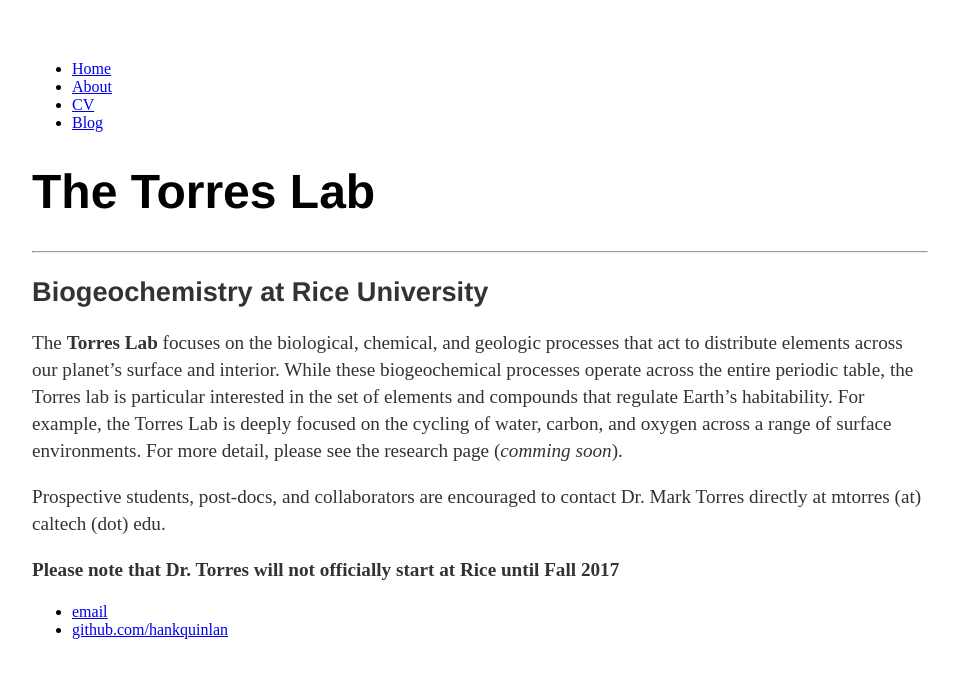
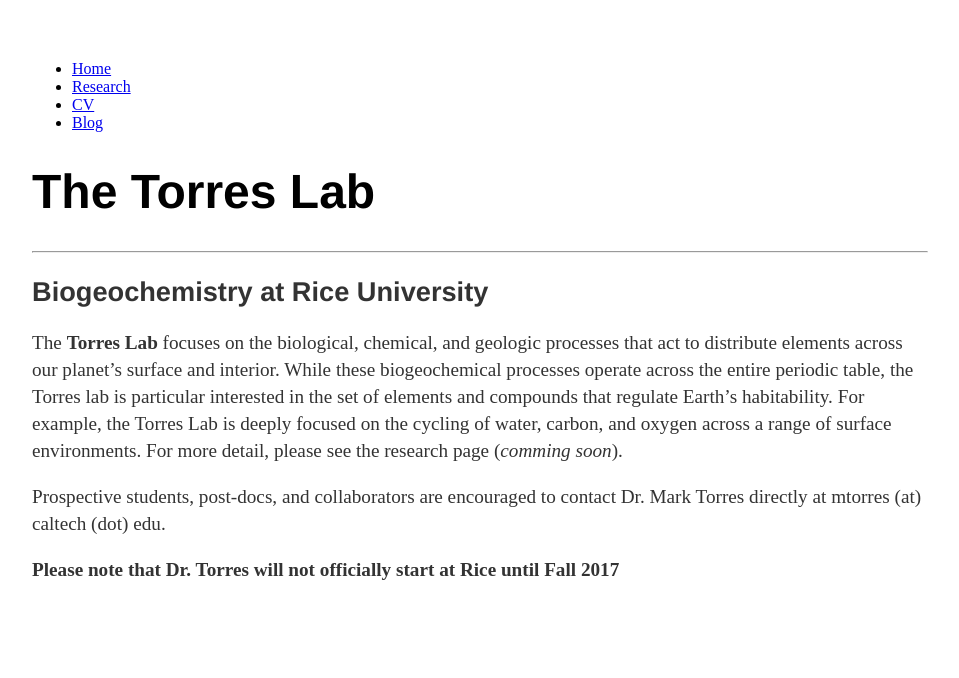
Before and after one commit to torres-lab/torres-lab.github.io, a Jekyll site: the page built from index.html, in a window 1280 px wide. Shown: the top 678 px of the page, without its empty margins (160-1119 px from the left). Built offline with Jekyll 4.4.1, drawn with Linux system fonts in a browser that asks for light colours.

Commit message:
Update default.html

```diff
--- a/_layouts/default.html
+++ b/_layouts/default.html
@@ -9,7 +9,7 @@
 			<nav>
 	    		<ul>
 	        		<li><a href="/">Home</a></li>
-		        	<li><a href="/about">About</a></li>
+		        	<li><a href="/about">Research</a></li>
 	        		<li><a href="/cv">CV</a></li>
 	        		<li><a href="/blog">Blog</a></li>
 	    		</ul>
@@ -19,11 +19,5 @@
 			{{ content }}
 
 			</div><!-- /.container -->
-			<footer>
-	    		<ul>
-	        		<li><a href="mailto:hankquinlanhub@gmail.com">email</a></li>
-	        		<li><a href="https://github.com/hankquinlan">github.com/hankquinlan</a></li>
-				</ul>
-			</footer>
 		</body>
 	</html>
```
